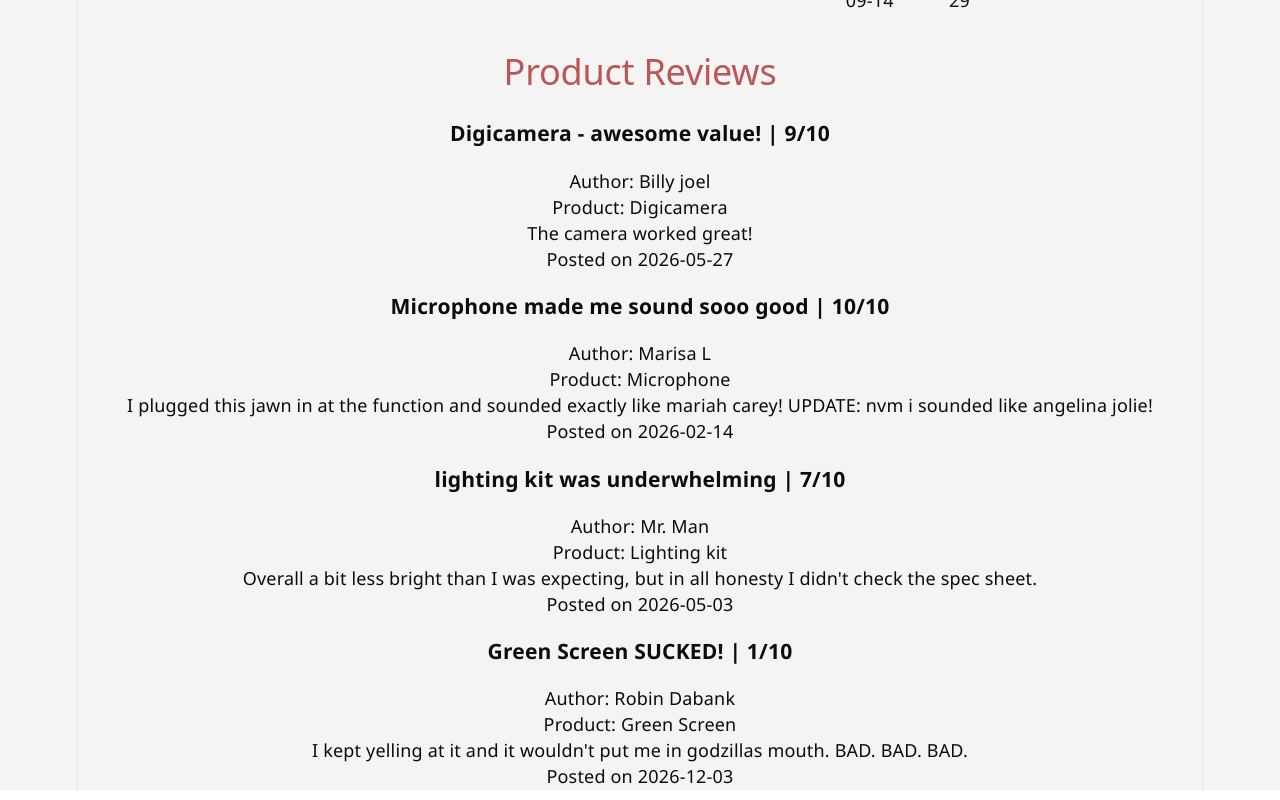
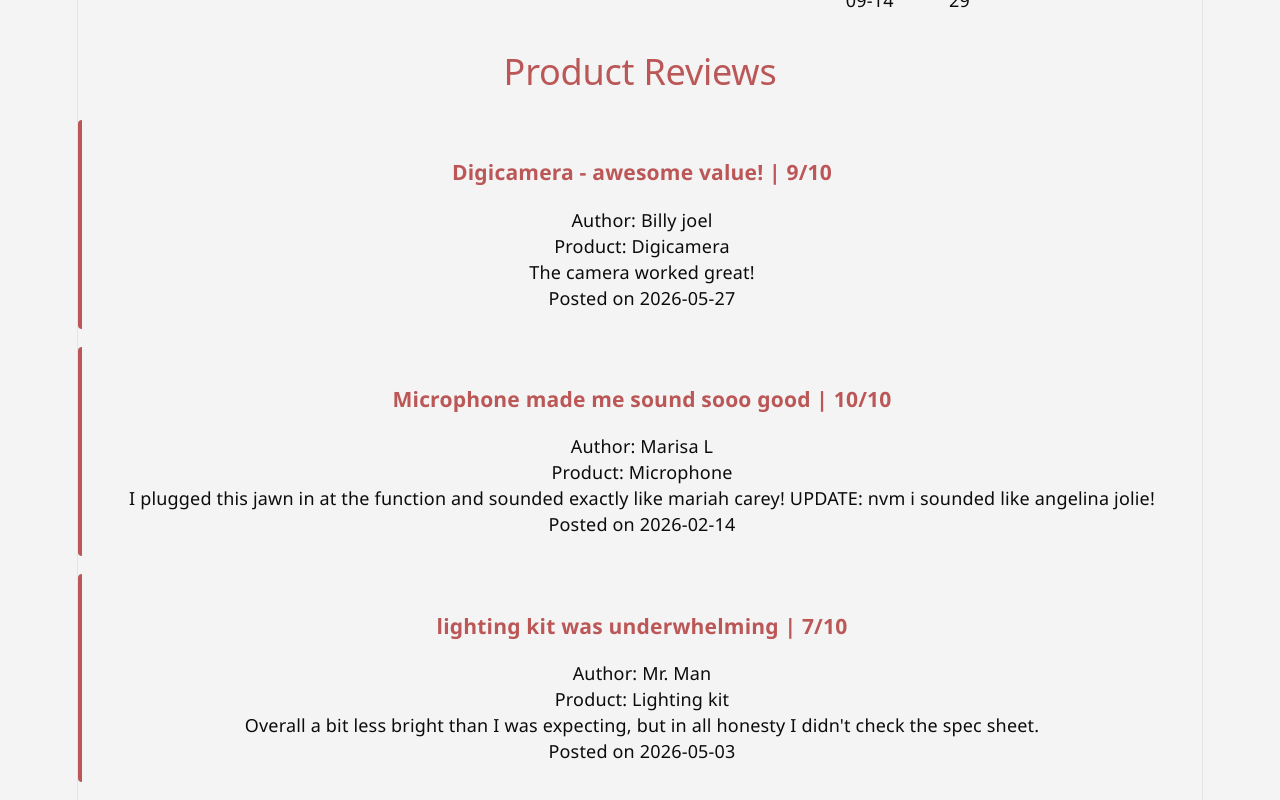
Before and after one commit to emaglaque2-rrc/full-stack-project-group-4, a React (Vite) app: page / in a window 1280 px wide. Shown: the part 3000-3800 px from the top of the page. Built offline with nearby package versions, Linux system fonts and the light colour scheme.

Commit message:
Added basic styling

```diff
--- a/src/components/reviews/reviews.css
+++ b/src/components/reviews/reviews.css
@@ -0,0 +1,14 @@
+.review-display h2 {
+color: #bb5757;
+}
+
+.review-display article {
+    border-left: 4px solid #bb5757;
+    padding: 1rem;
+    margin-bottom: 1rem;
+    border-radius: 4px;
+}
+
+.review-display h3 {
+    color: #bb5757;
+}
--- a/src/components/reviews/reviews.tsx
+++ b/src/components/reviews/reviews.tsx
@@ -1,5 +1,5 @@
 import reviews from "../../data/reviews.json"
-
+import "./reviews.css"
 function RenderReviews() {
     return (
         <section className="review-display">
--- a/src/data/reviews.json
+++ b/src/data/reviews.json
@@ -6,8 +6,7 @@
         "product": "Digicamera",
         "body": "The camera worked great!",
         "rating": 9,
-        "datePosted": "2026-05-27",
-        "dateRented": "2026-05-25"
+        "datePosted": "2026-05-27"
     },
     {
         "id": 2,
@@ -17,7 +16,6 @@
         "body": "I plugged this jawn in at the function and sounded exactly like mariah carey! UPDATE: nvm i sounded like angelina jolie!",
         "rating": 10,
         "datePosted": "2026-02-14",
-        "dateRented": "2026-02-02",
         "dateUpdated": "2026-06-23"
     },
     {
@@ -27,8 +25,7 @@
         "product": "Lighting kit",
         "body": "Overall a bit less bright than I was expecting, but in all honesty I didn't check the spec sheet.",
         "rating": 7,
-        "datePosted": "2026-05-03",
-        "dateRented": "2026-04-23"
+        "datePosted": "2026-05-03"
     },
     {
         "id": 4,
@@ -37,8 +34,7 @@
         "product": "Green Screen",
         "body": "I kept yelling at it and it wouldn't put me in godzillas mouth. BAD. BAD. BAD.",
         "rating": 1,
-        "datePosted": "2026-12-03",
-        "dateRented": "2026-01-06"
+        "datePosted": "2026-12-03"
     }
 
 ]
--- a/src/types/review.ts
+++ b/src/types/review.ts
@@ -1,7 +1,7 @@
 export interface Review {
     id: number;
     title: string;
-    author: string; // may
+    author: string; // may eventually be used to take a user object depending on how DB users are handled
     product: string;
     body: string;
     rating: number;
```
